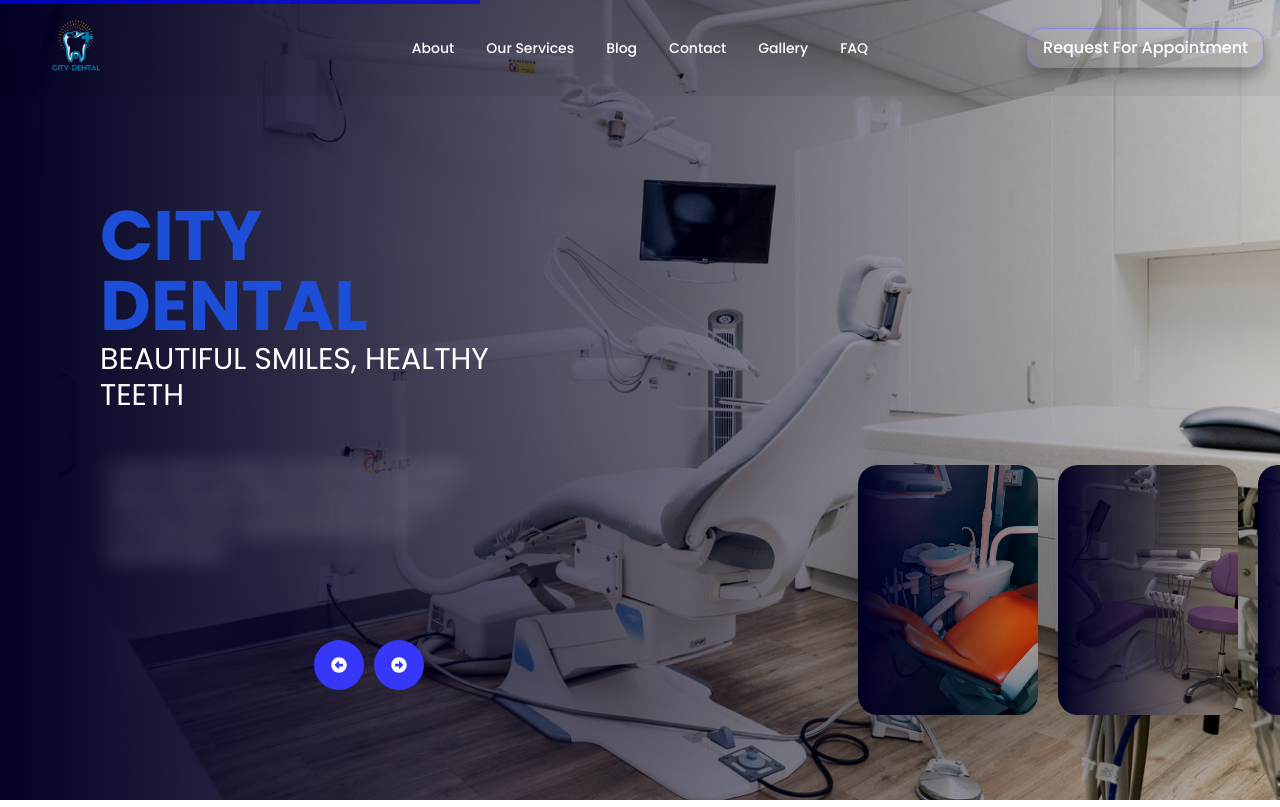
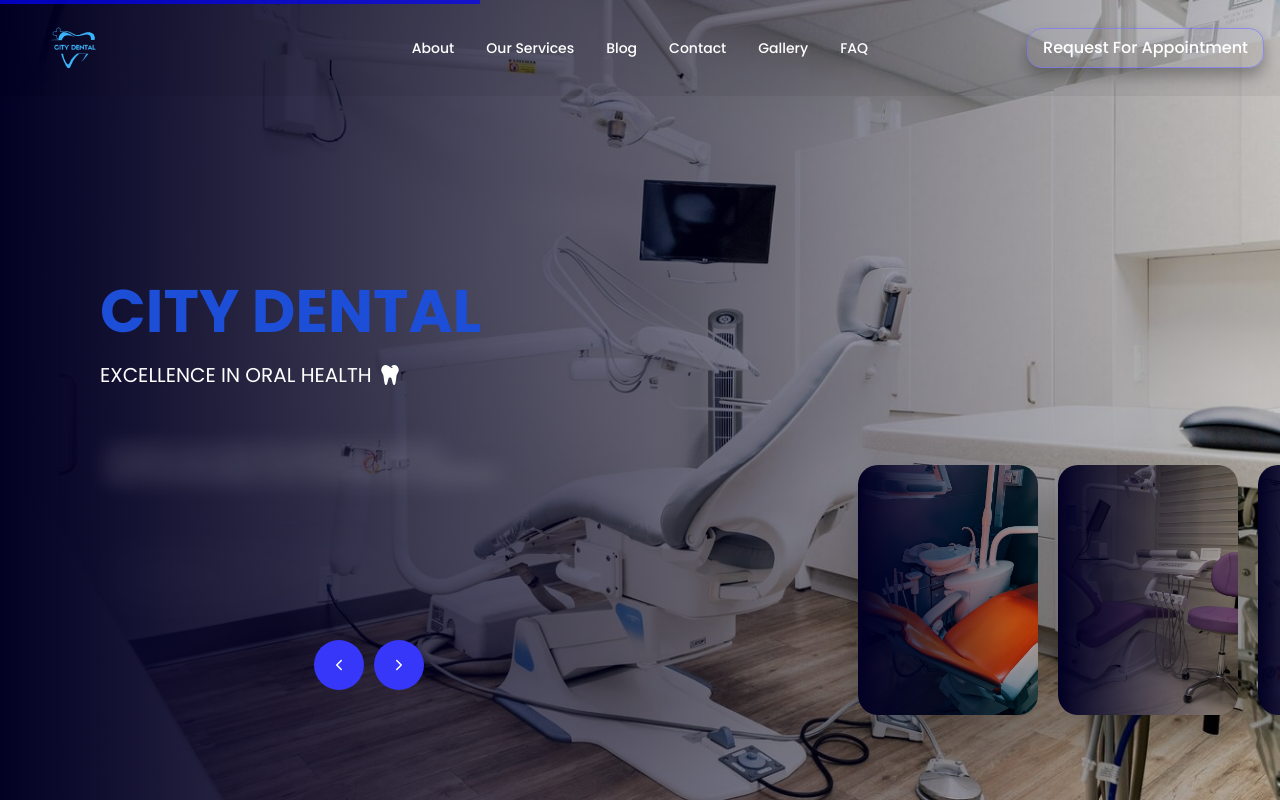
Before and after one commit to Ishtiak007/City-Dental-Frontend, a React (Vite) app: page / in a window 1280 px wide. Built offline with nearby package versions, Linux system fonts and the light colour scheme.

Commit message:
some minor code updated and nav logo changed

```diff
--- a/src/pages/Home/Banner/Banner.css
+++ b/src/pages/Home/Banner/Banner.css
@@ -113,7 +113,7 @@ a.active {
 }
 
 .content .title {
-  font-size: 70px;
+  font-size: 60px;
   text-transform: uppercase;
   font-weight: bold;
   line-height: 1;
@@ -136,7 +136,7 @@ a.active {
 .content .des {
   margin-top: 10px;
   margin-bottom: 20px;
-  font-size: 18px;
+  font-size: 14px;
   margin-left: 5px;
 
   opacity: 0;
--- a/src/pages/Home/Banner/Banner.jsx
+++ b/src/pages/Home/Banner/Banner.jsx
@@ -8,8 +8,9 @@ import image5 from '../../../assets/images/dental5.jpg'
 import image6 from '../../../assets/images/dental6.jpg'
 import image7 from '../../../assets/images/dental7.jpg'
 import '../Banner/Banner.css';
-import { FaArrowAltCircleLeft } from "react-icons/fa";
-import { FaArrowAltCircleRight } from "react-icons/fa";
+import { IoIosArrowBack } from "react-icons/io";
+import { IoIosArrowForward } from "react-icons/io";
+import { FaTooth } from "react-icons/fa";
 
 
 const Banner = () => {
@@ -79,13 +80,13 @@ const Banner = () => {
     }, []);
 
     const slides = [
-        { image: image1, name: 'COMPREHENSIVE CARE FOR EVERY SMILE' },
-        { image: image2, name: 'YOUR PARTNER IN ORAL HEALTH' },
-        { image: image3, name: 'BEAUTIFUL SMILES, HEALTHY TEETH' },
-        { image: image4, name: 'MODERN DENTISTRY FOR THE WHOLE FAMILY' },
-        { image: image5, name: 'EXCELLENCE IN DENTAL HEALTH' },
-        { image: image6, name: 'WHERE YOUR SMILE SHINES' },
-        { image: image7, name: 'YOUR TRUSTED SMILE SPECIALISTS' },
+        { image: image1, name: 'WHERE SMILES FEEL GREAT' },
+        { image: image2, name: 'FOCUSED ON YOUR SMILE' },
+        { image: image3, name: 'EXCELLENCE IN ORAL HEALTH' },
+        { image: image4, name: 'HEALTHY TEETH, HAPPY SMILES' },
+        { image: image5, name: 'CARING DENTISTRY FOR ALL' },
+        { image: image6, name: 'BRIGHT SMILES, HEALTHY LIVES' },
+        { image: image7, name: 'YOUR TRUSTED DENTAL EXPERTS' },
     ];
 
     return (
@@ -104,11 +105,9 @@ const Banner = () => {
                         >
                             <div className="content">
                                 <div className="title text-blue-700">CITY DENTAL</div>
-                                <div className="text-3xl">{slide.name}</div>
+                                <div className="text-xl my-5 flex items-center gap-2">{slide.name} <FaTooth /></div>
                                 <div className="des">
-                                    Lorem ipsum dolor sit amet consectetur, adipisicing elit.
-                                    Officiis culpa similique consequuntur, reprehenderit dicta
-                                    repudiandae.
+                                    Caring for your smile with professional expertise, advanced techniques, and a friendly patient experience.
                                 </div>
                                 <div className="btn-subscribe">
                                     <button>Register Now</button>
@@ -121,8 +120,8 @@ const Banner = () => {
 
                 {/* Next and Previous buttons */}
                 <div className="arrows">
-                    <button className="prev flex justify-center items-center"><FaArrowAltCircleLeft /></button>
-                    <button className="next flex justify-center items-center" ref={nextBtnRef}><FaArrowAltCircleRight /></button>
+                    <button className="prev flex justify-center items-center"><IoIosArrowBack /></button>
+                    <button className="next flex justify-center items-center" ref={nextBtnRef}><IoIosArrowForward /></button>
                 </div>
 
                 {/* Time running indicator */}
```
Also changed, not shown: public/TitleLogo-png.png.
